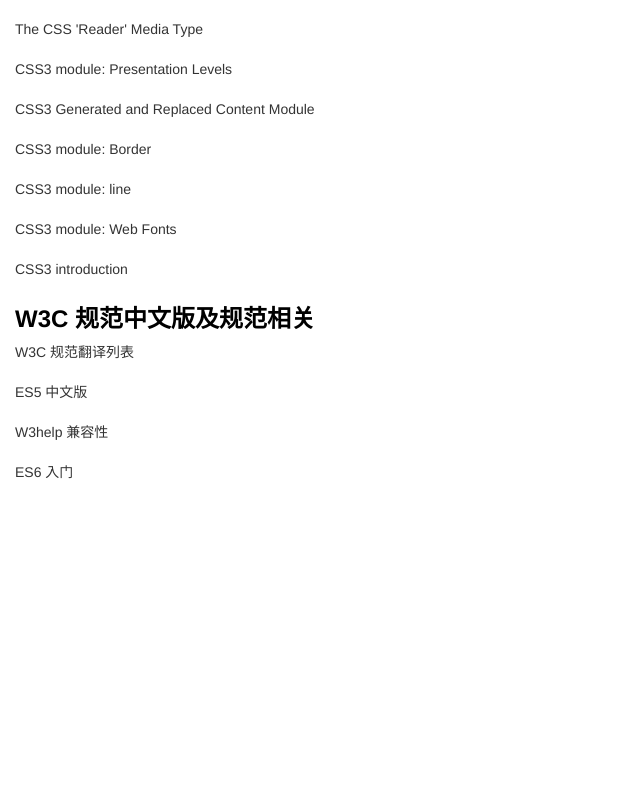
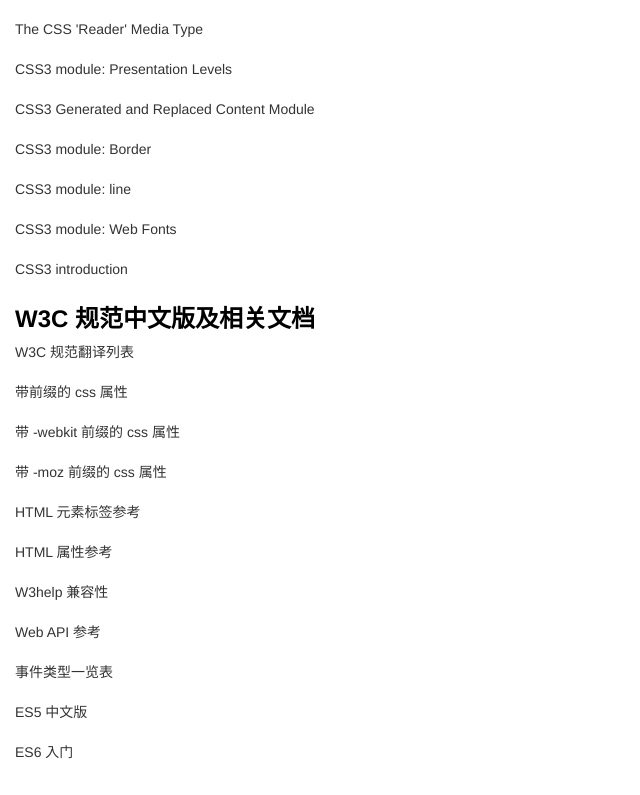
Before and after one commit to Go7hic/web-standard, a plain HTML site: page index.html in a window 1280 px wide. Shown: the part 3259-4054 px from the top of the page, without its empty margins (0-640 px from the left). Before the commit the page ends 3774 px from the top, so only its background shows below. Drawn offline with Linux system fonts and the light colour scheme; a web font is replaced by a local one.

Commit message:
add source

```diff
--- a/index.html
+++ b/index.html
@@ -39,7 +39,7 @@
             </ul>
         </section>
         <section>
-            <h2>W3C 规范中文版及规范相关</h2>
+            <h2>W3C 规范中文版及相关文档</h2>
             <ul class="standar-zh">
             </ul>
         </section>
@@ -500,13 +500,49 @@
                     category:"markup"
                 },
                 {
-                    name:"ES5 中文版",
-                    uri:"http://yanhaijing.com/es5/#about",
+                    name:"带前缀的 css 属性",
+                    uri:"http://peter.sh/experiments/vendor-prefixed-css-property-overview/",
                     category:"markup"
                 },
                 {
+                    name:"带 -webkit 前缀的 css 属性",
+                    uri:"https://developer.mozilla.org/zh-CN/docs/Web/CSS/Reference/Webkit_Extensions",
+                    category:"markup"
+                },
+                {
+                    name:"带 -moz 前缀的 css 属性",
+                    uri:"https://developer.mozilla.org/en-US/docs/Web/CSS/Mozilla_Extensions",
+                    category:"markup"
+                },
+                {
+                    name:"HTML 元素标签参考",
+                    uri:"https://developer.mozilla.org/zh-CN/docs/Web/HTML/Element",
+                    category:"markup"
+                },
+                {
+                    name:"HTML 属性参考",
+                    uri:"https://developer.mozilla.org/zh-CN/docs/Web/HTML/Attributes",
+                    category:"markup"
+                },
+
+                {
                     name:"W3help 兼容性",
                     uri:"http://www.w3help.org/zh-cn/home/compatibility.html",
+                    category:"markup"
+                },
+                {
+                    name:"Web API 参考",
+                    uri:"https://developer.mozilla.org/zh-CN/docs/Web/Reference/API",
+                    category:"markup"
+                },
+                {
+                    name:"事件类型一览表",
+                    uri:"https://developer.mozilla.org/zh-CN/docs/Web/Events",
+                    category:"markup"
+                },
+                {
+                    name:"ES5 中文版",
+                    uri:"http://yanhaijing.com/es5/#about",
                     category:"markup"
                 },
                 {
@@ -514,6 +550,7 @@
                     uri:"http://es6.ruanyifeng.com/",
                     category:"markup"
                 }
+
             ];
             var liTemp = '<li><a href="" target="_blank"></a></li>';
             var _len = standardZh.length,_result = '',standardZhs = standardZh.sort(),_ul = document.querySelector('.standar-zh');
```
